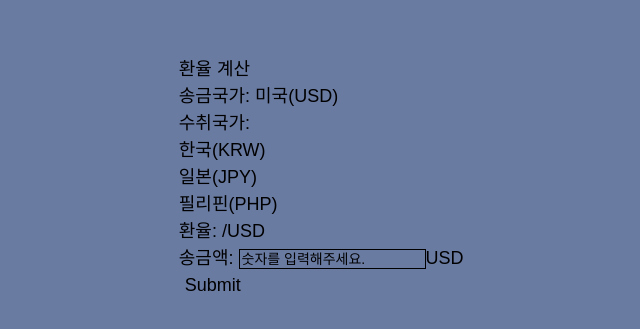
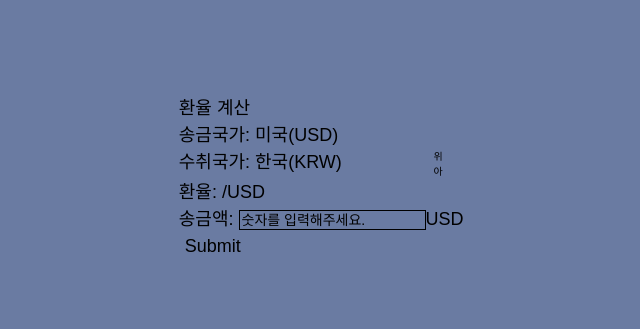
Before and after one commit to Free-Onboarding-team4/Currency-Converter, a React (Create React App) app: page / in a window 1280 px wide. Shown: the part 223-552 px from the top of the page, without its empty margins (70-710 px from the left). Built offline with nearby package versions, Linux system fonts and the light colour scheme.

Commit message:
✨Select Box 기능 구현

```diff
--- a/src/components/SelectConverter/SelectConverter.jsx
+++ b/src/components/SelectConverter/SelectConverter.jsx
@@ -1,22 +1,34 @@
-import React from "react";
+import React, { useState } from "react";
 import styled from "styled-components";
 import { COLOR } from "../../constants";
+import { ConDate } from "../../constants";
+import { API_ENDPOINT } from "../../constants";
 
 export const SelectConverter = () => {
+  const [current, setCurrent] = useState(0);
+  const onClickUp = () => {
+    if (current === 0) return;
+    setCurrent(current - 1);
+  };
+
+  const onClickDown = () => {
+    if (current === ConDate.length - 1) return;
+    setCurrent(current + 1);
+  };
+
   return (
     <Container>
       <h2>환율 계산</h2>
       <form>
         <ul>
           <li>송금국가: 미국(USD)</li>
-          <li>
-            수취국가:
-            <ul>
-              <li>한국(KRW)</li>
-              <li>일본(JPY)</li>
-              <li>필리핀(PHP)</li>
-            </ul>
-          </li>
+          <ConContainer>
+            수취국가: {ConDate[current].label}
+            <UpDownContainer>
+              <UpDown onClick={onClickUp}>위</UpDown>
+              <UpDown onClick={onClickDown}>아</UpDown>
+            </UpDownContainer>
+          </ConContainer>
           <li>
             환율: {}
             {}/USD
@@ -52,3 +64,14 @@ const MoneyInput = styled.input`
     color: #000;
   }
 `;
+const ConContainer = styled.li`
+  display: flex;
+  justify-content: space-between;
+`;
+const UpDownContainer = styled.div``;
+const UpDown = styled.div`
+  cursor: pointer;
+  width: 30px;
+  font-size: 10px;
+`;
+// 866734413fd906b3ca4b9709a36b47d9
--- a/src/constants/index.js
+++ b/src/constants/index.js
@@ -1,4 +1,22 @@
+export const API_ENDPOINT =
+  "http://api.currencylayer.com/live?access_key=866734413fd906b3ca4b9709a36b47d9&format=1";
+
 export const COLOR = {
   MAIN: "#FFDFDE",
   BACKGROUND: "#6a7ba2",
 };
+
+export const ConDate = [
+  {
+    id: 0,
+    label: "한국(KRW)",
+  },
+  {
+    id: 1,
+    label: "일본(JPY))",
+  },
+  {
+    id: 2,
+    label: "필리핀(PHP)",
+  },
+];
```
